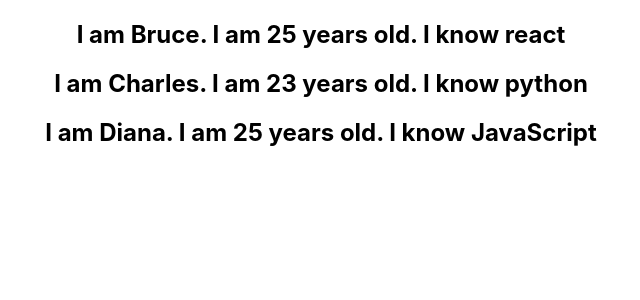
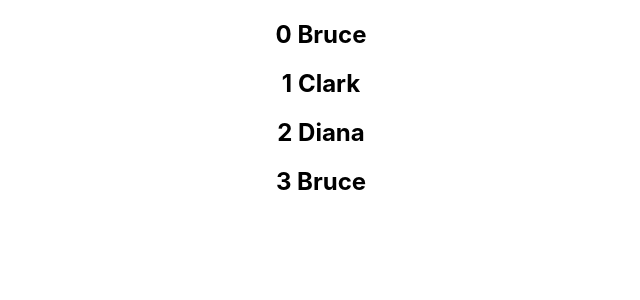
Before and after one commit to johndranreb/ReactJS, a React (Create React App) app in the folder hello-world/: page / in a window 1280 px wide. Shown: the top 300 px of the page, without its empty margins (319-959 px from the left). Built offline with nearby package versions, Linux system fonts and the light colour scheme.

Commit message:
Index as Key Anti-pattern

```diff
--- a/hello-world/src/components/NameList.js
+++ b/hello-world/src/components/NameList.js
@@ -2,6 +2,7 @@
 import Person from './Person'
 
 function NameList() {
+  const names = ['Bruce','Clark','Diana','Bruce']
   const persons = [
     {
      id:1,
@@ -11,7 +12,7 @@
   },
   {
     id:2,
-    name:'Charles',
+    name:'Clark',
     age: 23,
     skill: 'python'
  },
@@ -22,8 +23,8 @@
   skill: 'JavaScript'
 }
 ]
-const personList = persons.map(person => <Person key={person.id} person={person}/>)
-  return <div>{personList}</div>
+const nameList = names.map((name, index) => <h2 key={index}>{index} {name}</h2>)
+  return <div>{nameList}</div>
 }
 
 export default NameList;
```
